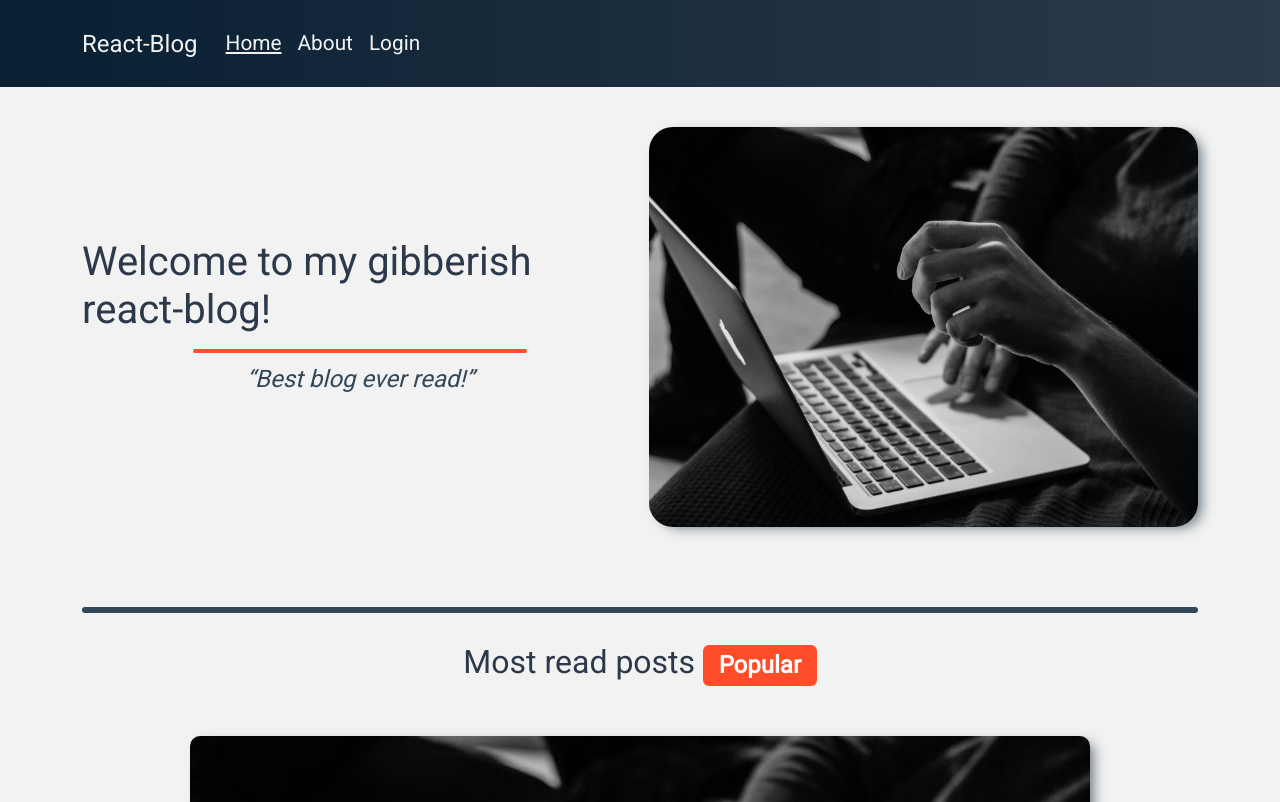
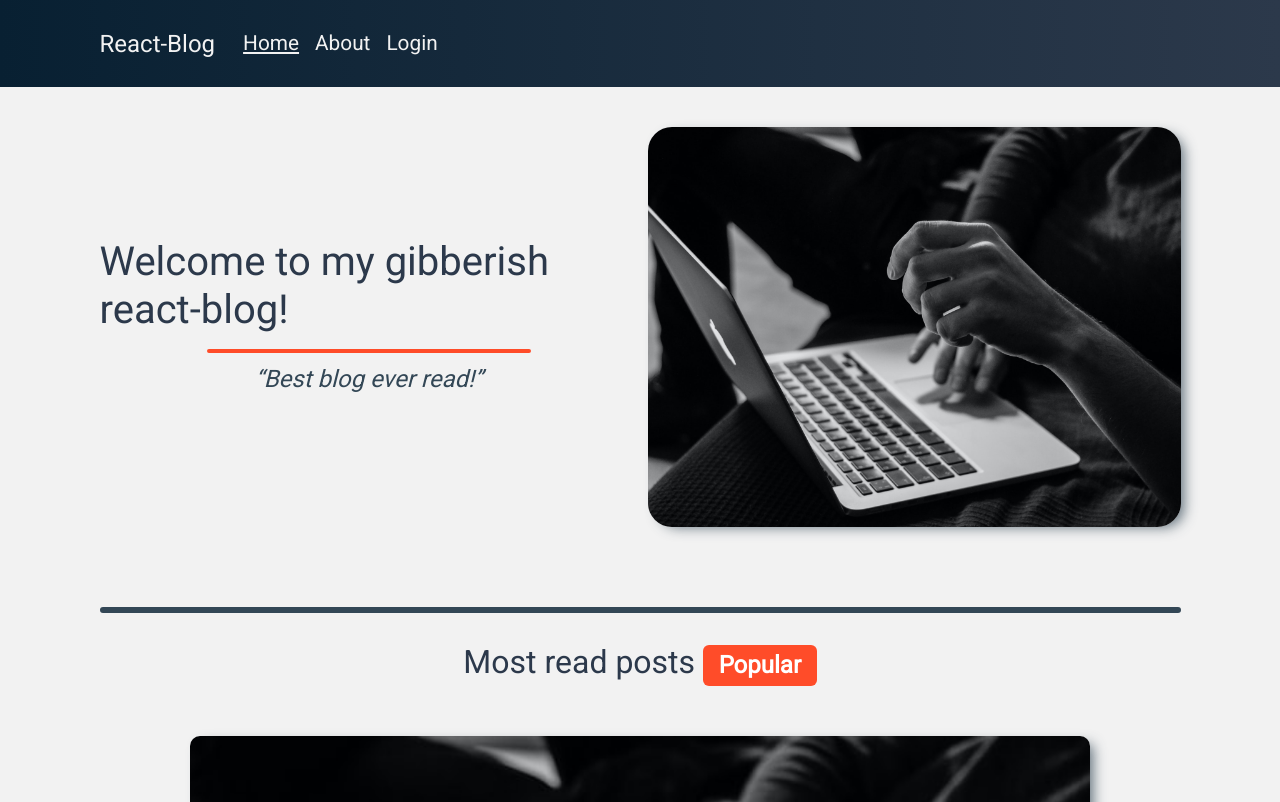
Before and after one commit to eivindsimonsen/react-blog, a React (Create React App) app: page / in a window 1280 px wide. Shown: the top 802 px of the page. Built offline with nearby package versions, Linux system fonts and the light colour scheme.

Commit message:
container class width changed

```diff
--- a/src/sass/partials/_base.scss
+++ b/src/sass/partials/_base.scss
@@ -8,6 +8,12 @@ body {
   height: 100%;
   margin: 0;
   box-sizing: border-box;
+}
+
+@media (min-width: 1200px) {
+  .container {
+    max-width: 1105px !important;
+  }
 }
 
 nav,
--- a/src/sass/partials/_index.scss
+++ b/src/sass/partials/_index.scss
@@ -104,10 +104,10 @@ h2::before {
   &-posts {
     display: grid;
     grid-template-columns: repeat(2, 1fr);
-    gap: 50px;
+    gap: 60px;
 
     & > div:nth-of-type(even) {
-      width: 580px;
+      width: 410px;
     }
   }
 }
```
